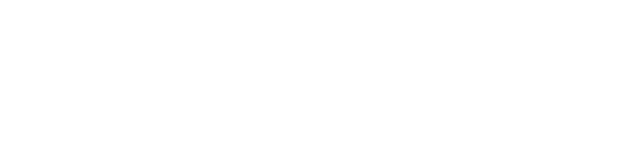
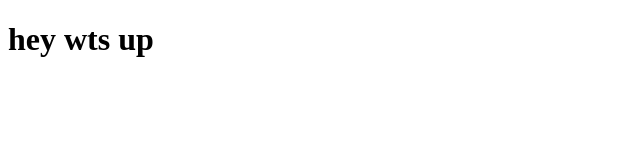
Before and after one commit to tharindu01/git-test, a plain HTML site: page index.html in a window 1280 px wide. Shown: the whole page, without its empty margins (0-640 px from the left). Drawn offline with Linux system fonts and the light colour scheme.

Commit message:
add index

```diff
--- a/index.html
+++ b/index.html
@@ -7,6 +7,6 @@
   <title>Document</title>
 </head>
 <body>
-
+  <h1>hey wts up</h1>
 </body>
 </html>
```
